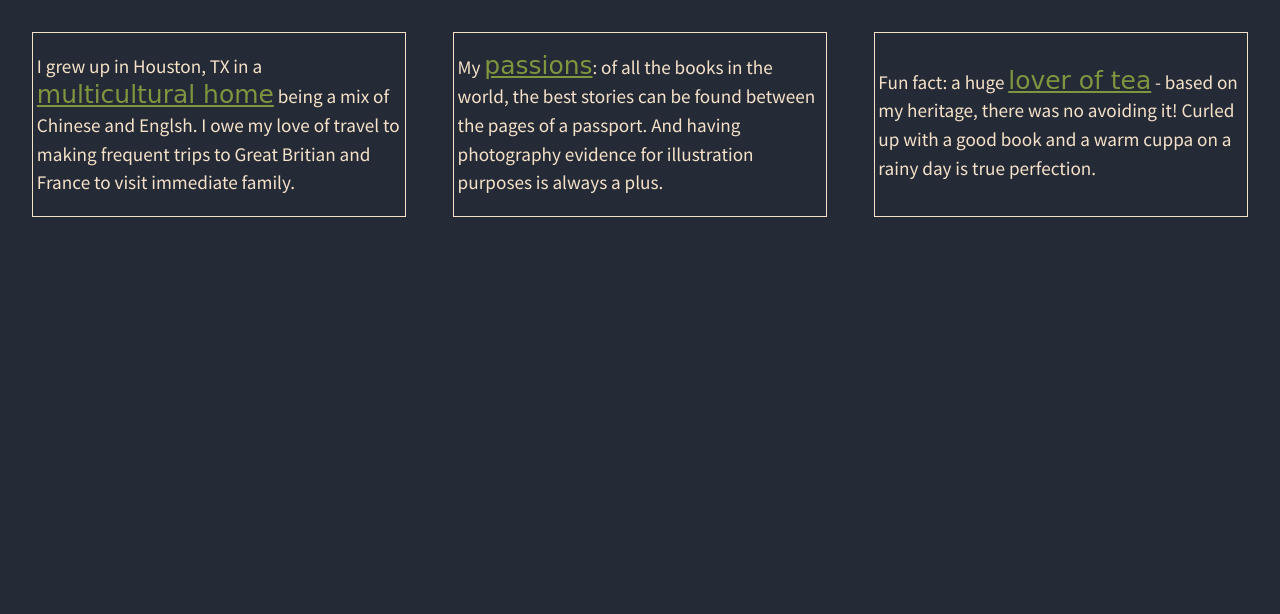
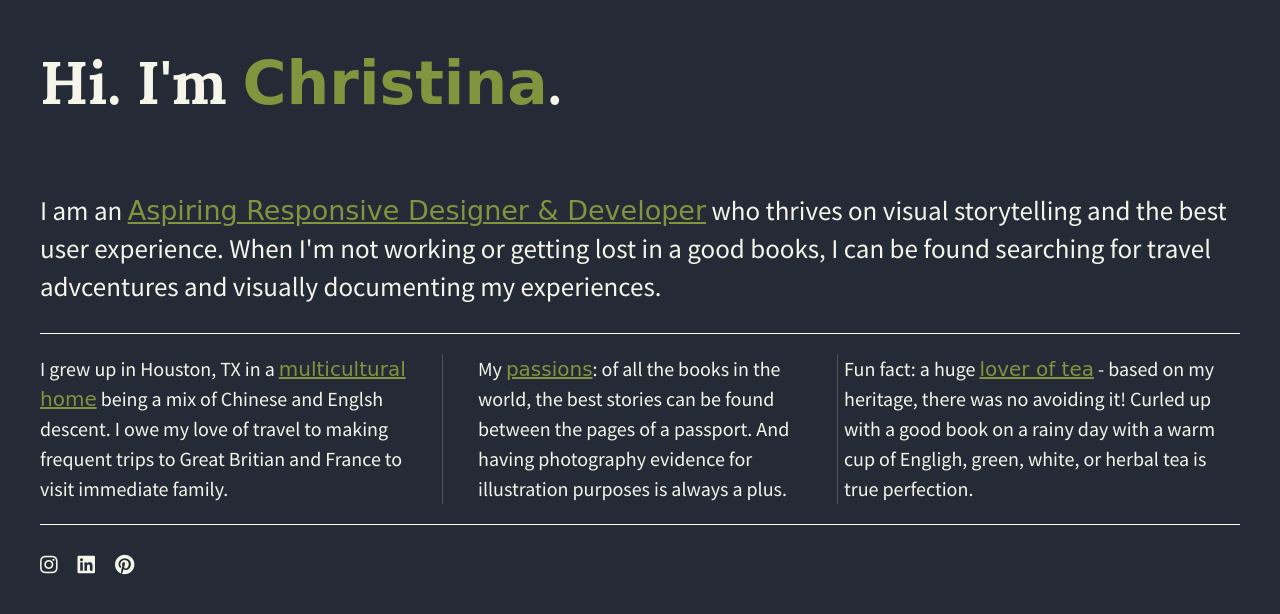
Before and after one commit to christina-lynn/divs-flexbox-starter, a plain HTML site: page index.html in a window 1280 px wide. Drawn offline with nearby package versions, Linux system fonts and the light colour scheme.

Commit message:
personalized info in index.html and main.css

```diff
--- a/css/main.css
+++ b/css/main.css
@@ -104,43 +104,71 @@ html {
 
 body {
   font-family: 'Source Sans Pro', sans-serif;
-  font-weight: 700;
-  padding: 2em;
-  height: 100%;
+  padding: 0em 2em;
+  font-size: 1.25em;
+  color: #f5f5e9;
+  display: flex;
+  justify-content: center;
 }
 
-.wrapper {
-  /*add display:flex and set justify-content to space-between*/
+.flex-container {
   display: flex;
   flex-flow: row wrap;
   justify-content: space-between;
-  align-content: center:
+  max-width: 1200px;
 }
 
-.div-1, .div-2, .div-3 {
-  /*give the divs a width of 30%, add display:flex, set justify-content and align-items to center*/
-  color: #f5e2c8;
-  line-height: 1.5em;
-  font-size: 1.2em;
-  font-weight: 400;
-  height: auto;
-  width: 30%;
+p span {
+  font-family: cursive;
+  color: #7f953e;
+  text-decoration: underline;
+}
+
+header,
+footer {
+  width: 100%;
+  display: flex;
+  justify-content: flex-start;
+}
+
+header h1 {
+  font-family: 'Lora', sans-serif;
+  font-size: 3em;
+}
+
+h1 span {
+  font-family: cursive;
+  color: #7f953e;
+  font-size: 1em;
+}
+
+main {
+  width: 100%;
+  display: flex;
+  justify-content: center;
+  border-bottom: 1px solid #fff;
+}
+
+main p {
+  font-size: 1.35em;
+}
+
+.flex-items {
   display: flex;
   justify-content: center;
   align-items: center;
-  border-style: solid;
-  border-width: .1em;
-  padding: 0 .2em;
+  line-height: 1.5em;
+  font-size: 1em;
+  border-bottom: 1px solid #555;
 }
 
-.wrapper span {
-  font-family: cursive;
-  font-size: 1.3em;
-  text-decoration: underline;
-  color: #7f953e;
+footer {
+  border-top: 1px solid #fff;
 }
 
-
+footer i {
+  padding: 30px 20px 0 0;
+}
 
 /* ==========================================================================
    Helper classes
@@ -221,6 +249,25 @@ body {
    These examples override the primary ('mobile first') styles.
    Modify as content requires.
    ========================================================================== */
+
+@media all and (max-width: 768px) {
+  body {
+    padding: 1em;
+  }
+}
+
+@media (min-width: 1200px) {
+  .flex-items {
+   flex-basis: 33%;
+   border-bottom: none;
+  }
+
+  #div-2 p {
+    border-left: 1px solid #555;
+    border-right: 1px solid #555;
+    padding: 0 35px;
+  }
+}
 
 @media print,
        (-webkit-min-device-pixel-ratio: 1.25),
--- a/index.html
+++ b/index.html
@@ -15,23 +15,36 @@
         <script src="js/vendor/modernizr-2.8.3.min.js"></script>
         <link href='http://fonts.googleapis.com/css?family=Lora:700' rel='stylesheet' type='text/css'>
         <link href='http://fonts.googleapis.com/css?family=Source+Sans+Pro:400,700' rel='stylesheet' type='text/css'>
+        <link rel="stylesheet" href="https://use.fontawesome.com/releases/v5.5.0/css/all.css" integrity="sha384-B4dIYHKNBt8Bc12p+WXckhzcICo0wtJAoU8YZTY5qE0Id1GSseTk6S+L3BlXeVIU" crossorigin="anonymous">
     </head>
     <body>
         <!--[if lt IE 8]>
             <p class="browserupgrade">You are using an <strong>outdated</strong> browser. Please <a href="http://browsehappy.com/">upgrade your browser</a> to improve your experience.</p>
         <![endif]-->
 
-        <section class="wrapper">
-            <div class="div-1">
-                <p>I grew up in Houston, TX in a <span>multicultural home</span> being a mix of Chinese and Englsh. I owe my love of travel to making frequent trips to Great Britian and France to visit immediate family.</p>
+        <!-- Add your site or application content here -->
+        <section class="flex-container">
+            <header>
+                <h1>Hi. I'm <span>Christina</span>.</h1>
+            </header>
+            <main>
+                <p>I am an <span>Aspiring Responsive Designer & Developer</span> who thrives on visual storytelling and the best user experience. When I'm not working or getting lost in a good books, I can be found searching for travel advcentures and visually documenting my experiences.</p>
+            </main>
+            <div id="div-1" class="flex-items">
+                 <p>I grew up in Houston, TX in a <span>multicultural home</span> being a mix of Chinese and Englsh descent. I owe my love of travel to making frequent trips to Great Britian and France to visit immediate family.</p>
             </div>
-            <div class="div-2">
-               <p> My <span>passions</span>: of all the books in the world, the best stories can be found between the pages of a passport. And having photography evidence for illustration purposes is always a plus.</p>
+            <div id="div-2" class="flex-items">
+                <p> My <span>passions</span>: of all the books in the world, the best stories can be found between the pages of a passport. And having photography evidence for illustration purposes is always a plus.</p>
             </div>
-            <div class="div-3">
-               <p> Fun fact: a huge <span>lover of tea</span> - based on my heritage, there was no avoiding it! Curled up with a good book and a warm cuppa on a rainy day is true perfection.</p>
+            <div id="div-3" class="flex-items">
+                <p> Fun fact: a huge <span>lover of tea</span> - based on my heritage, there was no avoiding it! Curled up with a good book on a rainy day with a warm cup of Engligh, green, white, or herbal tea is true perfection.</p>
             </div>
-        </section>
+            <footer>
+                <i class="fab fa-instagram"></i>
+                <i class="fab fa-linkedin"></i>
+                <i class="fab fa-pinterest"></i>
+            </footer>
+       </section>
 
         <script src="https://ajax.googleapis.com/ajax/libs/jquery/1.11.3/jquery.min.js"></script>
         <script>window.jQuery || document.write('<script src="js/vendor/jquery-1.11.3.min.js"><\/script>')</script>
```
